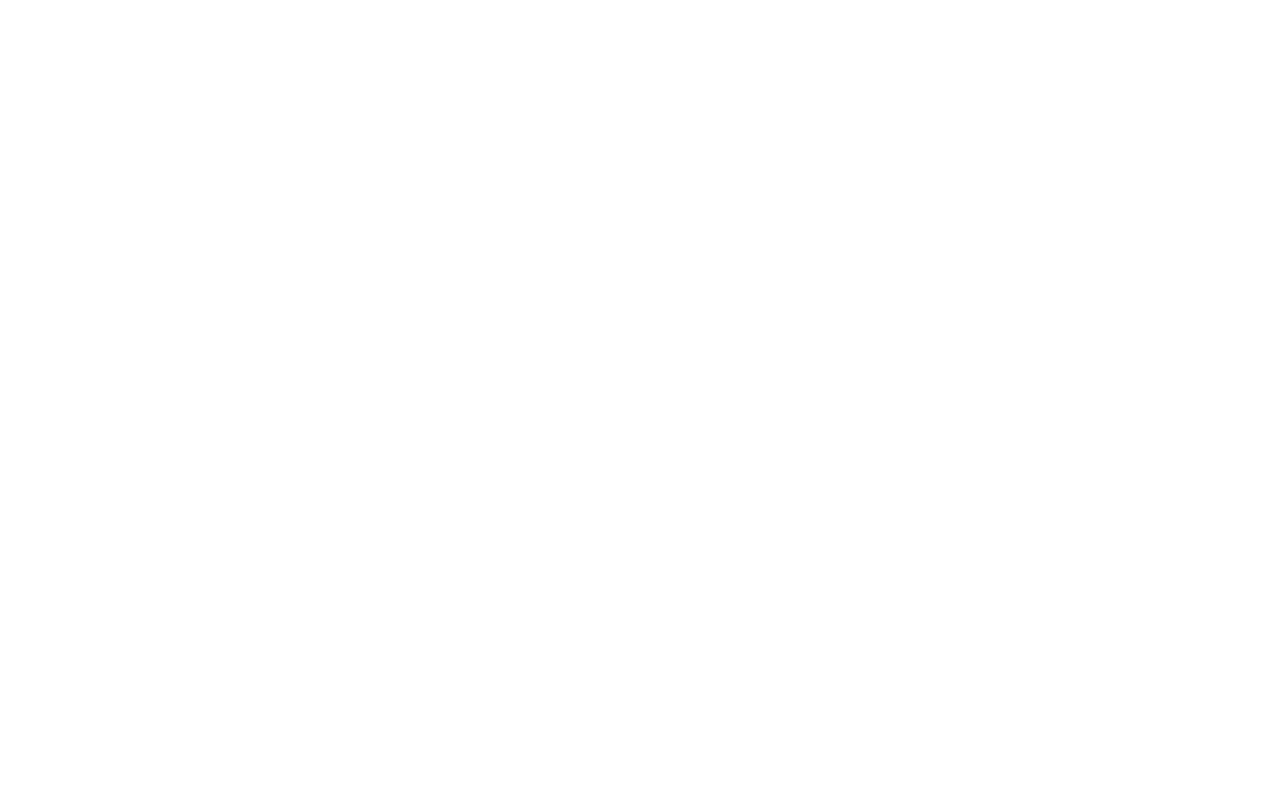
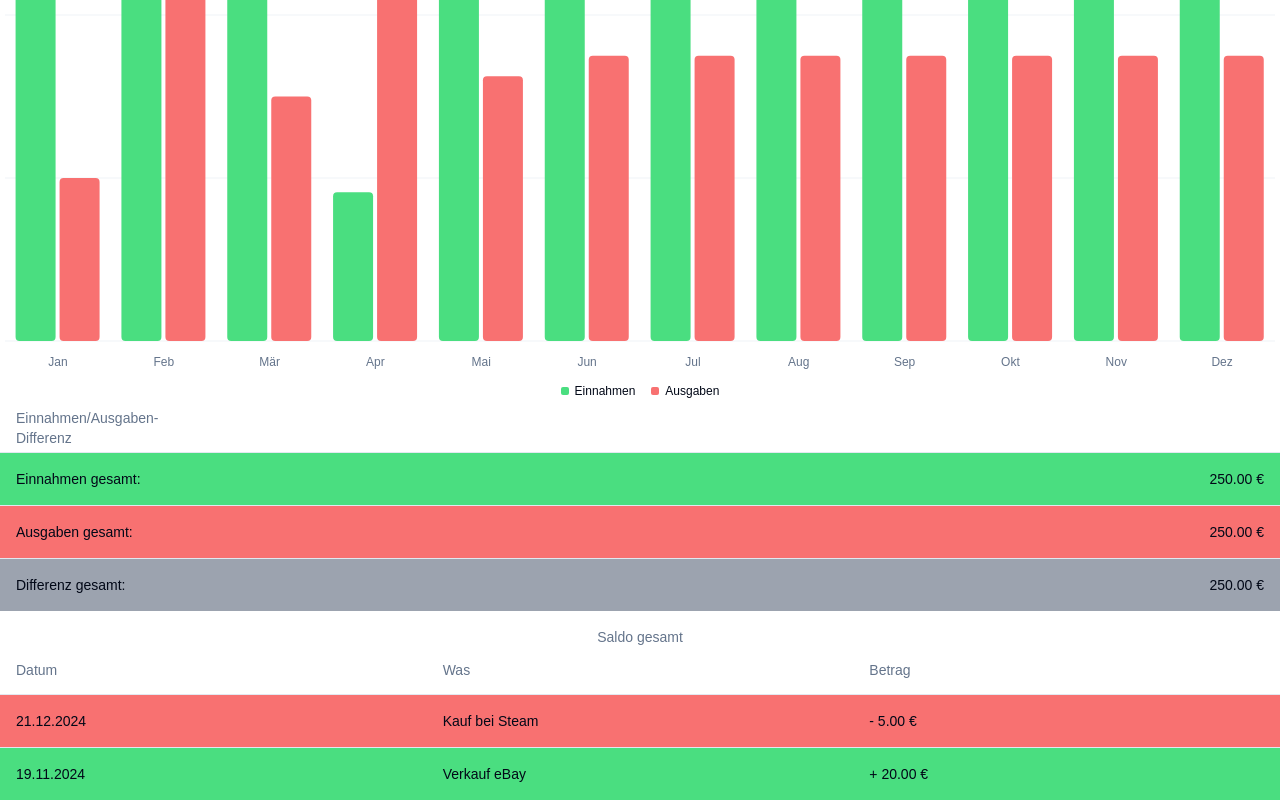
Before and after one commit to PaulKroner/finanz-tracker, a Next.js app: page /main/dashboard in a window 1280 px wide. Shown: the part 364-1164 px from the top of the page. Before the commit the page ends 800 px from the top, so only its background shows below. Built offline with nearby package versions, Linux system fonts and the light colour scheme.

Commit message:
Dashboard erstellen #3 added chart

```diff
--- a/src/app/main/dashboard/page.tsx
+++ b/src/app/main/dashboard/page.tsx
@@ -1,7 +1,14 @@
+import DashboardSaldo from "@/components/dashboard/saldo";
+import LastActions from "@/components/dashboard/lastActions";
+import ChartYearly from "@/components/dashboard/chartYearly";
+
 const DashboardPage = () => {
   return (
     <div>
       <h1>Dashboard</h1>
+      <ChartYearly />
+      <DashboardSaldo />
+      <LastActions />
     </div>
   );
 }
--- a/src/app/main/page.tsx
+++ b/src/app/main/page.tsx
@@ -1,7 +1,7 @@
 "use client";
 
 import { Button } from "@/components/ui/button";
-import DashboardSaldo from "@/components/dashboard/saldo";
+import DashboardPage from "./dashboard/page";
 
 type MainProps = {
   view: "home" | "income" | "expanse" | "dashboard";
@@ -10,7 +10,7 @@
 
 const Main = ({ view, setView }: MainProps) => {
   return (
-    <main className="flex-grow p-4">
+    <main className="flex-grow p-4 mb-20">
       {view === "home" && (
         <div>
           <h1>Main Page</h1>
@@ -40,16 +40,10 @@
 
       {view === "dashboard" && (
         <div>
-          <h1>Dashboard</h1>
-          <p>Hier ist Ihr Dashboard.</p>
+          <DashboardPage />
           <Button onClick={() => setView("home")}>Zurück</Button>
         </div>
       )}
-
-      {/* hier kommt Dashboard hin */}
-      <div>ab hier</div>
-
-      <DashboardSaldo />
 
     </main>
   );
--- /dev/null
+++ b/src/components/dashboard/lastActions.tsx
@@ -0,0 +1,44 @@
+import {
+  Table,
+  TableBody,
+  TableCaption,
+  TableCell,
+  TableHead,
+  TableHeader,
+  TableRow,
+} from "@/components/ui/table"
+
+const LastActions = () => {
+
+  return (
+    <>
+      <Table className="">
+        {/* <TableCaption>Saldo gesamt</TableCaption> */}
+        <TableHeader>
+          <TableRow>
+            <TableHead className="w-[200px]">Datum</TableHead>
+            <TableHead className="w-[200px]">Was</TableHead>
+            <TableHead className="w-[200px]">Betrag</TableHead>
+          </TableRow>
+        </TableHeader>
+        <TableBody>
+          <TableRow className="bg-red-400">
+            <TableCell className="font-medium">21.12.2024</TableCell>
+            <TableCell className="font-medium">Kauf bei Steam</TableCell>
+            <TableCell className="font-medium">- 5.00 €</TableCell>
+          </TableRow>
+
+          <TableRow className="bg-green-400">
+            <TableCell className="font-medium">19.11.2024</TableCell>
+            <TableCell className="font-medium">Verkauf eBay</TableCell>
+            <TableCell className="font-medium">+ 20.00 €</TableCell>
+          </TableRow>
+
+        </TableBody>
+      </Table>
+
+    </>
+  );
+}
+
+export default LastActions;
```
